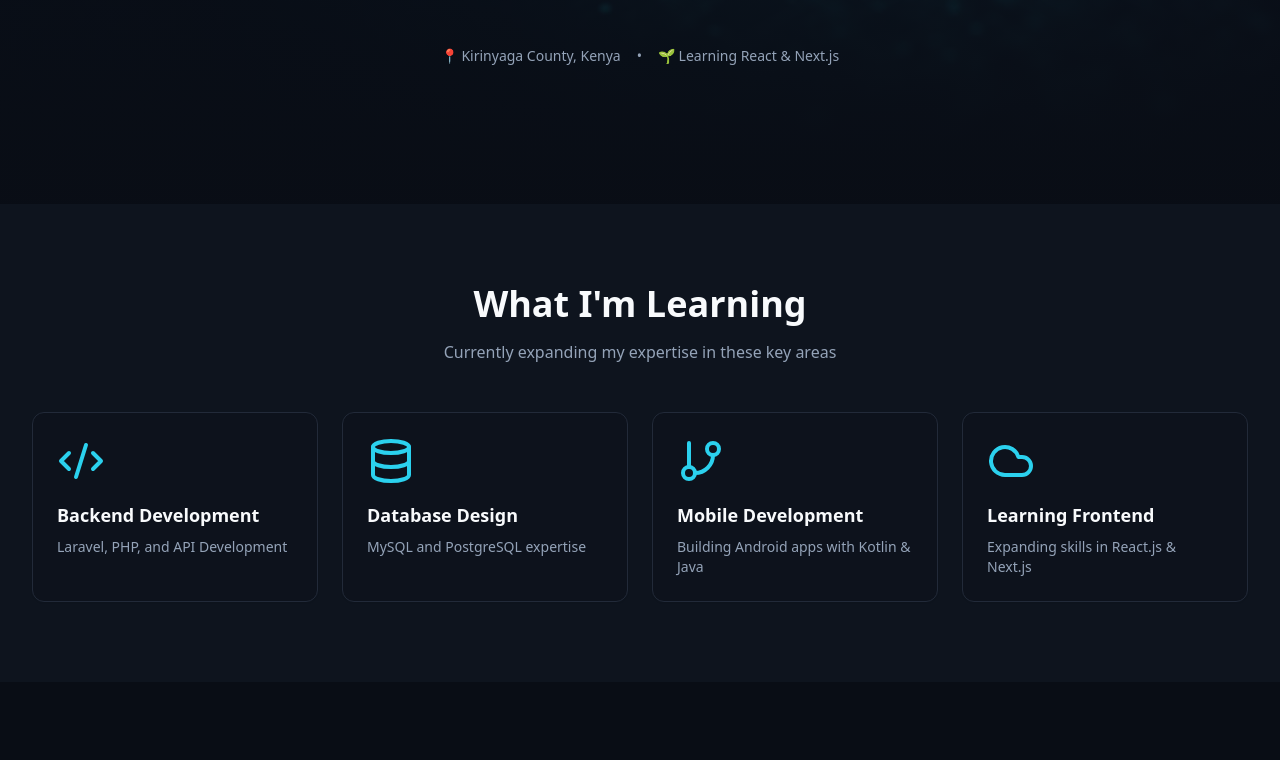
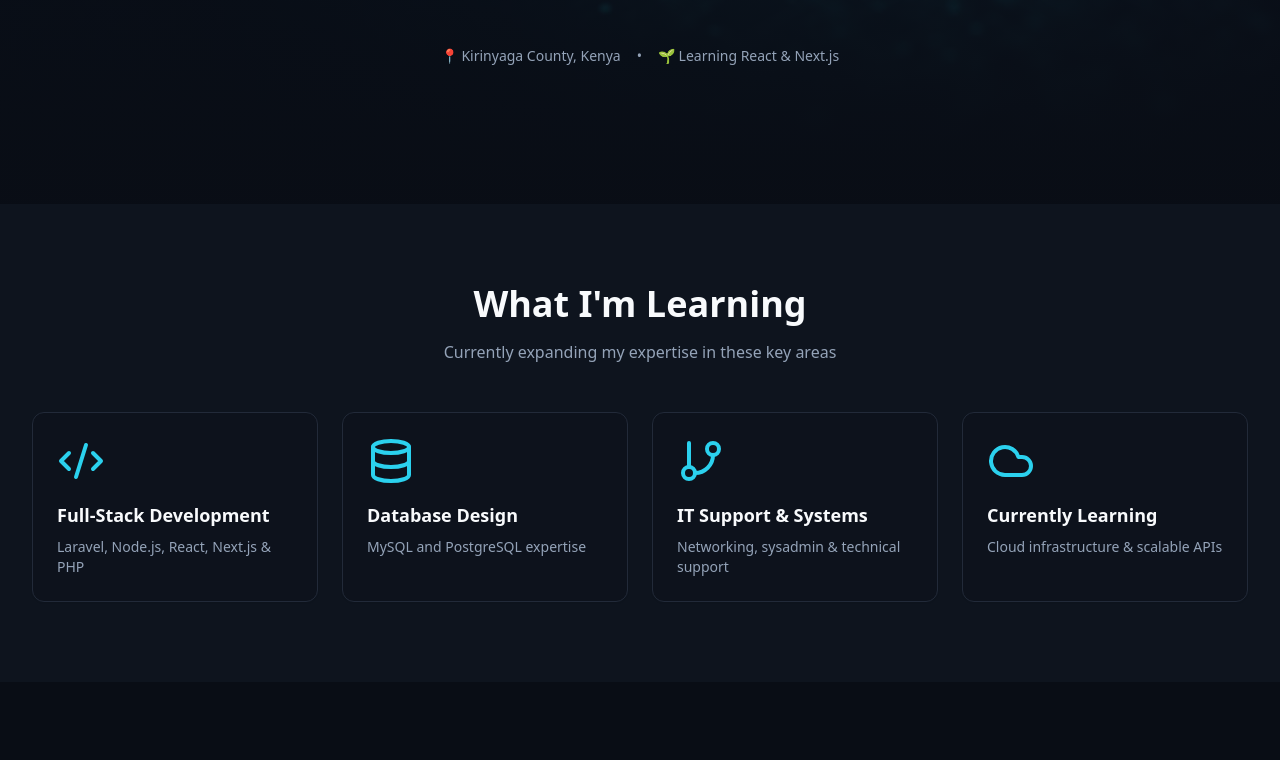
Before and after one commit to henry2547/henry-muchiri, a React (Vite) app: page / in a window 1280 px wide. Shown: the part 580-1340 px from the top of the page. Built offline with nearby package versions, Linux system fonts and the light colour scheme; the HTML template or start-up script is replaced by a standard one.

Commit message:
Changes
Co-authored-by: henry2547 <76833536+henry2547@users.noreply.github.com>

```diff
--- a/src/pages/Home.tsx
+++ b/src/pages/Home.tsx
@@ -8,8 +8,8 @@ const Home = () => {
   const skills = [
     {
       icon: Code2,
-      title: "Backend Development",
-      description: "Laravel, PHP, and API Development",
+      title: "Full-Stack Development",
+      description: "Laravel, Node.js, React, Next.js & PHP",
     },
     {
       icon: Database,
@@ -18,13 +18,13 @@ const Home = () => {
     },
     {
       icon: GitBranch,
-      title: "Mobile Development",
-      description: "Building Android apps with Kotlin & Java",
+      title: "IT Support & Systems",
+      description: "Networking, sysadmin & technical support",
     },
     {
       icon: Cloud,
-      title: "Learning Frontend",
-      description: "Expanding skills in React.js & Next.js",
+      title: "Currently Learning",
+      description: "Cloud infrastructure & scalable APIs",
     },
   ];
 
@@ -57,7 +57,7 @@ const Home = () => {
             </h1>
 
             <p className="text-xl sm:text-2xl text-muted-foreground max-w-2xl mx-auto">
-              Software Engineer | Mathematics & Computer Science Enthusiast | Problem Solver
+              Software Engineer | IT Support Specialist | Mathematics & Computer Science Graduate
             </p>
 
             <p className="text-lg text-muted-foreground max-w-2xl mx-auto italic">
```
